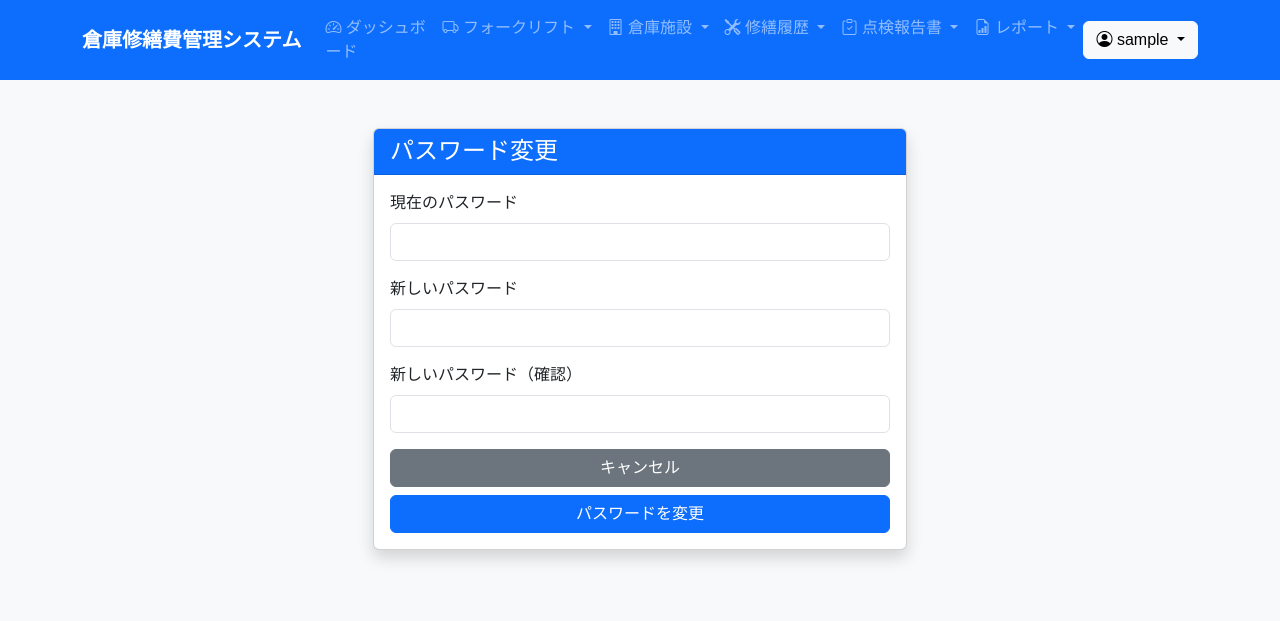
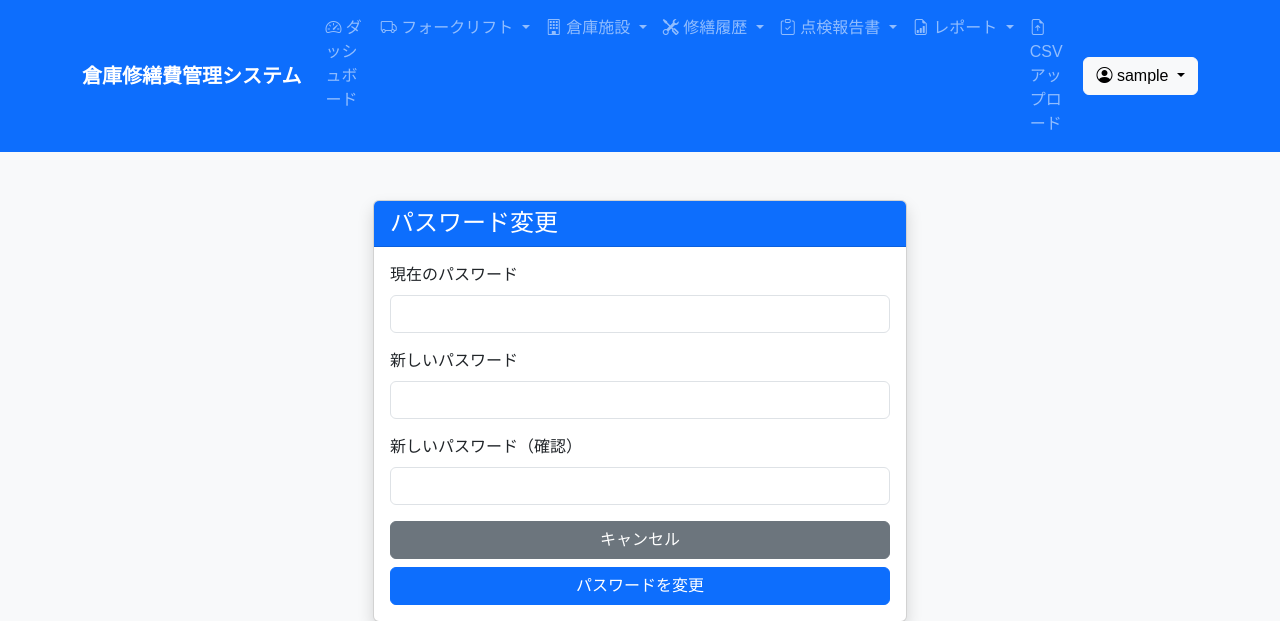
Before and after one commit to takeruup-git/warehouse-repair-management-system, a Flask app: page /auth/change-password in a window 1280 px wide. Shown: the top 621 px of the page. Run offline with Flask 3, Linux system fonts and the light colour scheme; the visitor is signed in with stand-in values (Sample User, id 1).

Commit message:
ナビゲーションメニューにCSVアップロードリンクを追加

```diff
--- a/app/templates/base.html
+++ b/app/templates/base.html
@@ -70,6 +70,11 @@
                             <li><a class="dropdown-item" href="{{ url_for('report.repair_target_summary') }}">修繕対象種別実績一覧</a></li>
                             <li><a class="dropdown-item" href="{{ url_for('report.warehouse_history') }}">倉庫別修繕履歴</a></li>
                         </ul>
+                    </li>
+                    <li class="nav-item">
+                        <a class="nav-link {% if request.endpoint.startswith('csv_upload') %}active{% endif %}" href="{{ url_for('csv_upload.upload_csv') }}">
+                            <i class="bi bi-file-earmark-arrow-up"></i> CSVアップロード
+                        </a>
                     </li>
                 </ul>
                 <div class="d-flex">
```
